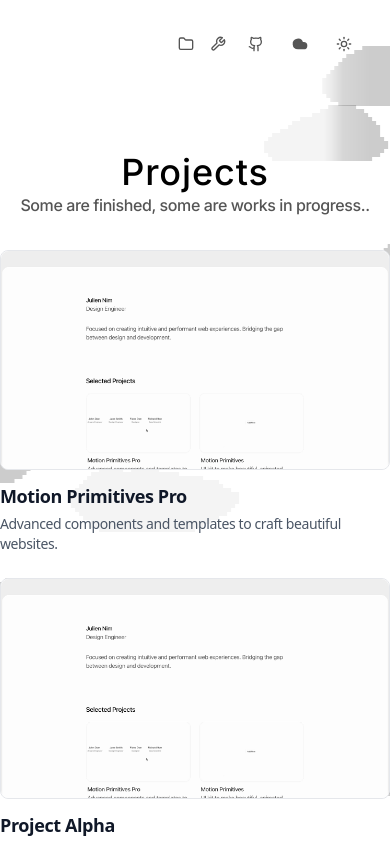
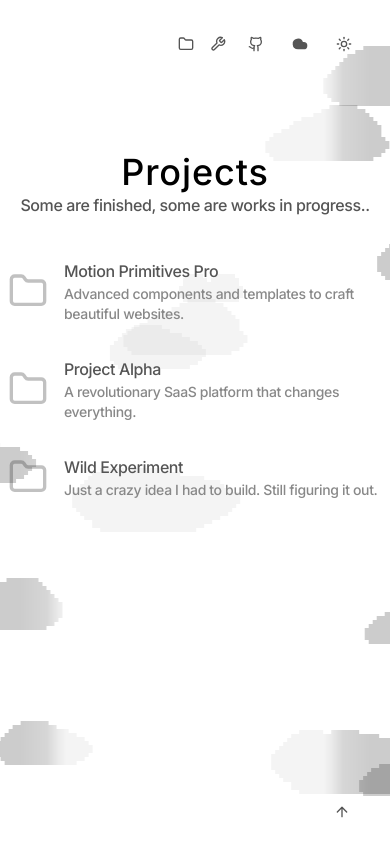
Before and after one commit to Awhalen1999/portfolio, a Next.js app: page /projects in a window 390 px wide. Shown: the top 844 px of the page. Built offline with nearby package versions, Linux system fonts and the light colour scheme; a web font is replaced by a local one.

Commit message:
projects page

```diff
--- a/app/(content)/projects/page.tsx
+++ b/app/(content)/projects/page.tsx
@@ -1,22 +1,33 @@
 'use client'
 
 import { ProjectCard } from '@/components/ui/project-card'
+import { Folder } from 'lucide-react'
 import React from 'react'
+
+interface Project {
+  title: string
+  description: string
+  icon: React.ReactNode
+  image: string
+}
 
 const projectsPage = () => {
   const projects = [
     {
+      icon: <Folder className="h-10 w-10" />,
       title: 'Motion Primitives Pro',
       description:
         'Advanced components and templates to craft beautiful websites.',
       image: '/cover.jpg',
     },
     {
+      icon: <Folder className="h-10 w-10" />,
       title: 'Project Alpha',
       description: 'A revolutionary SaaS platform that changes everything.',
       image: '/cover.jpg',
     },
     {
+      icon: <Folder className="h-10 w-10" />,
       title: 'Wild Experiment',
       description: 'Just a crazy idea I had to build. Still figuring it out.',
       image: '/cover.jpg',
@@ -32,11 +43,12 @@
         </p>
       </div>
 
-      <div className="grid grid-cols-1 gap-6 md:grid-cols-2 lg:grid-cols-3">
+      <div className="grid grid-cols-1 gap-4 md:grid-cols-2 lg:grid-cols-3">
         {projects.map((project, index) => (
           <ProjectCard
             key={index}
             title={project.title}
+            icon={project.icon}
             description={project.description}
             image={project.image}
           />
--- a/app/globals.css
+++ b/app/globals.css
@@ -22,12 +22,14 @@
   /* background */
   --c-background: #e0f2fe;
   --c-background-muted: #bababa;
+  --c-background-hover: rgba(50, 50, 50, 0.03);
 
   /* expanded  */
-  --c-chip: rgba(63, 63, 70, 0.22);
-  --c-chip-active: rgba(39, 39, 42, 0.32);
+  --c-chip: rgba(50, 50, 50, 0.15);
+  --c-chip-active: rgba(50, 50, 50, 0.2);
   --c-accent: #ecc1ff;
   --c-accent-active: #c4a0d9;
+  --c-text-transparent: rgba(50, 50, 50, 0.3);
 }
 
 .dark {
@@ -40,12 +42,14 @@
   /* background */
   --c-background: #000000;
   --c-background-muted: #222;
+  --c-background-hover: rgba(255, 255, 255, 0.03);
 
   /* expanded  */
-  --c-chip: rgba(255, 255, 255, 0.12);
-  --c-chip-active: rgba(255, 255, 255, 0.22);
+  --c-chip: rgba(255, 255, 255, 0.15);
+  --c-chip-active: rgba(255, 255, 255, 0.2);
   --c-accent: #ecc1ff;
   --c-accent-active: #c4a0d9;
+  --c-text-transparent: rgba(255, 255, 255, 0.3);
 }
 
 @layer base {
--- a/components/ui/project-card.tsx
+++ b/components/ui/project-card.tsx
@@ -1,46 +1,35 @@
 'use client'
 
 import React, { useState } from 'react'
-import Image from 'next/image'
-import { Search } from 'lucide-react'
 import { ImageDialog } from './image-dialog'
 
 interface ProjectCardProps {
   title: string
   description: string
+  icon: React.ReactNode
   image: string
 }
 
-export function ProjectCard({ title, description, image }: ProjectCardProps) {
+export function ProjectCard({
+  title,
+  description,
+  icon,
+  image,
+}: ProjectCardProps) {
   const [isDialogOpen, setIsDialogOpen] = useState(false)
 
   return (
     <>
-      <div className="space-y-3">
-        {/* Image card */}
-        <div
-          onClick={() => setIsDialogOpen(true)}
-          className="group relative cursor-zoom-in rounded-lg border border-gray-200 bg-white transition-all hover:border-gray-300 hover:shadow-md dark:border-gray-800 dark:bg-gray-900 dark:hover:border-gray-700"
-        >
-          <div className="aspect-video w-full overflow-hidden rounded-lg bg-gray-100 dark:bg-gray-800">
-            <Image
-              src={image}
-              alt={title}
-              width={400}
-              height={225}
-              className="h-full w-full object-cover transition-transform group-hover:scale-105"
-            />
-          </div>
+      <div
+        className="flex cursor-zoom-in items-center gap-4 rounded-sm p-2 hover:bg-[var(--c-background-hover)]"
+        onClick={() => setIsDialogOpen(true)}
+      >
+        <div className="flex flex-shrink-0 items-center justify-center text-[var(--c-text-transparent)]">
+          {icon}
         </div>
-
-        {/* Title and description outside */}
         <div>
-          <h3 className="mb-1 text-lg font-semibold text-gray-900 dark:text-gray-100">
-            {title}
-          </h3>
-          <p className="text-sm text-gray-600 dark:text-gray-400">
-            {description}
-          </p>
+          <h3 className="text-style-body-main">{title}</h3>
+          <p className="text-style-body-small">{description}</p>
         </div>
       </div>
 
```
